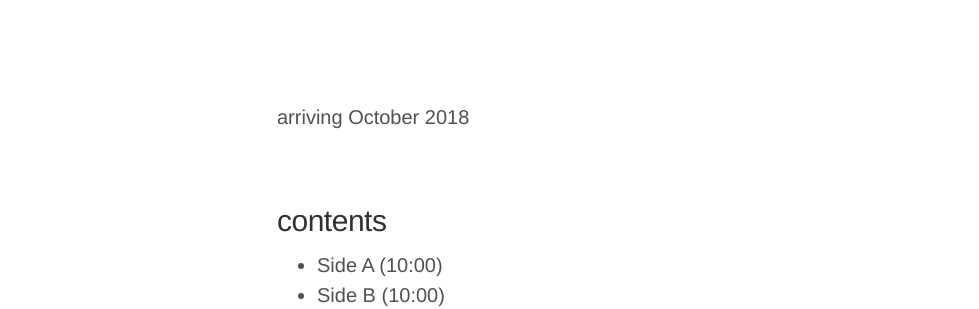
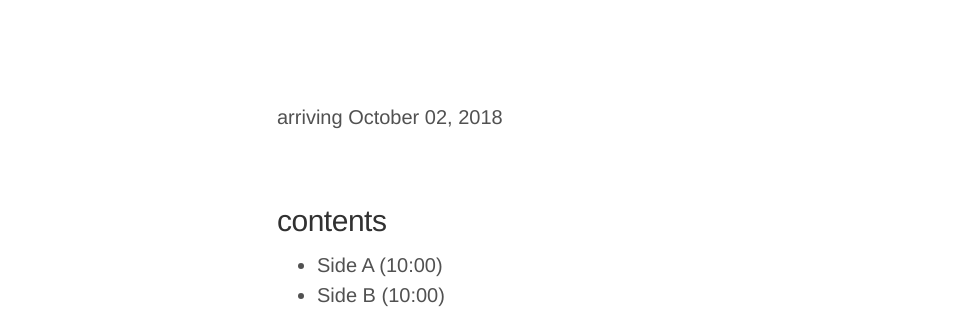
Before and after one commit to caseyanderson/awavepress.com, a Jekyll site: the page built from _posts/releases/2018-09-04-cackle-car.md, in a window 1280 px wide. Shown: the part 910-1219 px from the top of the page, without its empty margins (3-982 px from the left). Built offline with Jekyll 4.4.1, drawn with Linux system fonts in a browser that asks for light colours.

Commit message:
adjust date for cc release

```diff
--- a/_posts/releases/2018-09-04-cackle-car.md
+++ b/_posts/releases/2018-09-04-cackle-car.md
@@ -12,7 +12,7 @@ format: CS20 / digital
 
 <br/>
 
-<br/>arriving October 2018
+<br/>arriving October 02, 2018
 
 <br/>
 
```
